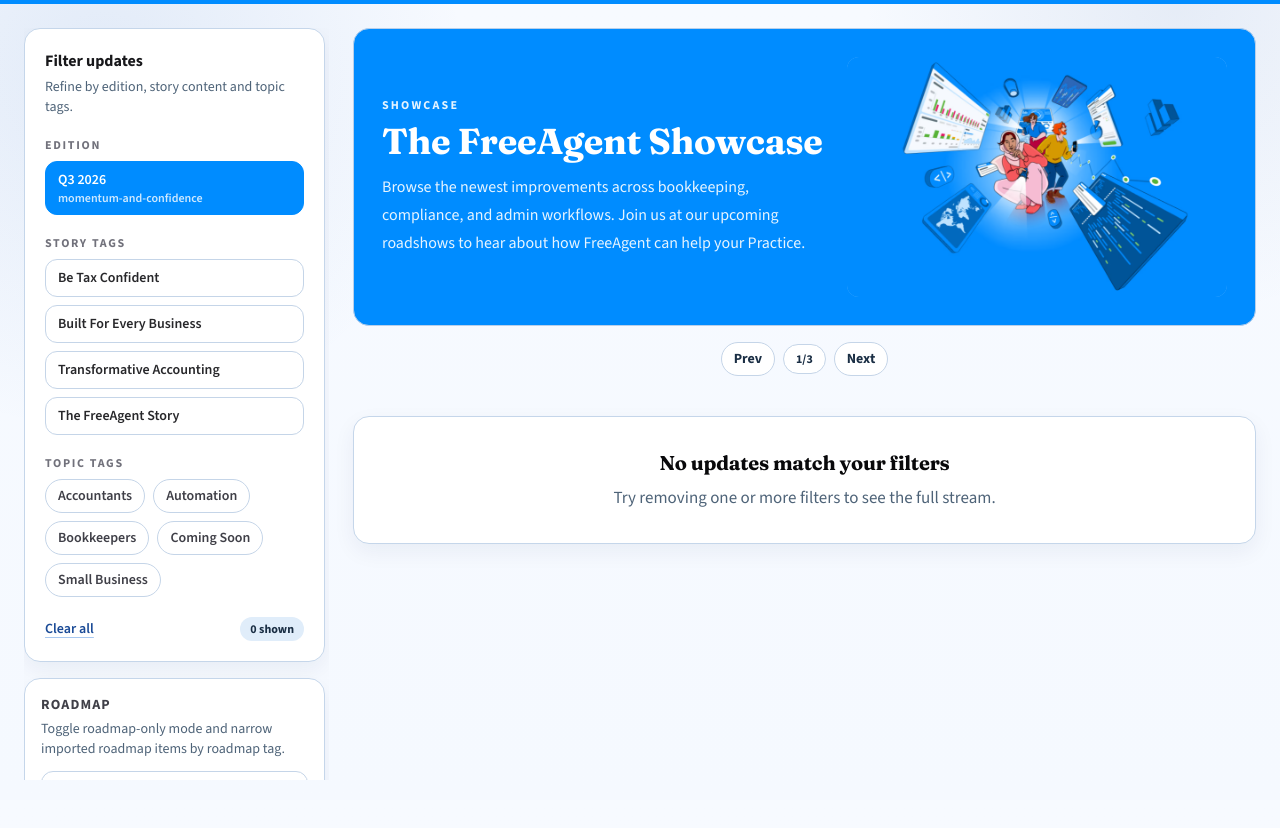
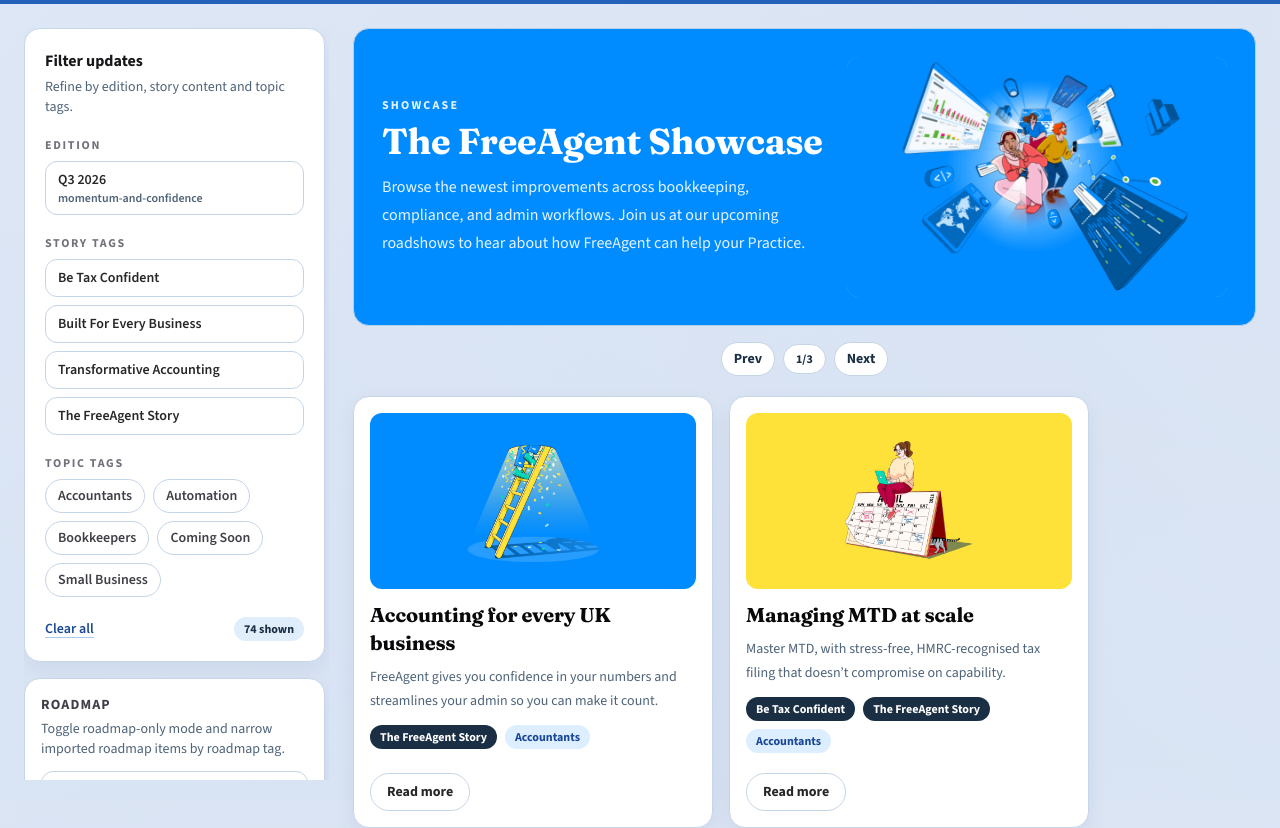
Before and after one commit to craigcwaveformlabs/product-updates, a Next.js app: page / in a window 1280 px wide. Shown: the top 828 px of the page. Built offline with nearby package versions, Linux system fonts and the light colour scheme.

Commit message:
remove default to edition

```diff
--- a/app/page.tsx
+++ b/app/page.tsx
@@ -190,7 +190,6 @@
   const pathname = usePathname();
 
   const [selectedTags, setSelectedTags] = useState<UpdateTag[]>([]);
-  const [selectedEditionId, setSelectedEditionId] = useState<string | null>(activeEditionId);
   const [selectedStoryTag, setSelectedStoryTag] = useState<StoryTag | null>(null);
   const [showRoadmapOnly, setShowRoadmapOnly] = useState(false);
   const [selectedRoadmapTag, setSelectedRoadmapTag] = useState<UpdateTag | null>(null);
@@ -202,6 +201,21 @@
   const [heroImageIndex, setHeroImageIndex] = useState(0);
 
   const editionOptions = useMemo(() => editions, []);
+
+  const defaultEditionId = useMemo(() => {
+    const activeEditionKey = activeEditionId;
+    const activeEditionHasContent = activeEditionKey
+      ? updates.some((update) => update.editionIds?.includes(activeEditionKey))
+      : false;
+
+    if (activeEditionHasContent) {
+      return activeEditionKey;
+    }
+
+    return editions.find((edition) => updates.some((update) => update.editionIds?.includes(edition.id)))?.id ?? null;
+  }, []);
+
+  const [selectedEditionId, setSelectedEditionId] = useState<string | null>(defaultEditionId);
 
   const selectedEdition = useMemo(
     () => editionOptions.find((edition) => edition.id === selectedEditionId) ?? null,
@@ -541,20 +555,20 @@
     setSelectedRoadmapTag(null);
     setSelectedRoadmapMonth(null);
     setSearchQuery("");
-    setSelectedEditionId(activeEditionId);
-    applyEditionQueryParam(activeEditionId);
+    setSelectedEditionId(defaultEditionId);
+    applyEditionQueryParam(defaultEditionId);
   };
 
   useEffect(() => {
     const requestedEdition = new URLSearchParams(window.location.search).get("edition");
     if (!requestedEdition) {
-      setSelectedEditionId(activeEditionId);
+      setSelectedEditionId(defaultEditionId);
       return;
     }
 
     const exists = editionOptions.some((edition) => edition.id === requestedEdition);
     setSelectedEditionId(exists ? requestedEdition : activeEditionId);
-  }, [editionOptions]);
+  }, [defaultEditionId, editionOptions]);
 
   const renderUpdateCard = (update: ProductUpdate, showImage = true) => (
     <article key={update.id} className="brand-panel flex w-full flex-col overflow-hidden rounded-2xl p-4 sm:w-[360px]">
```
